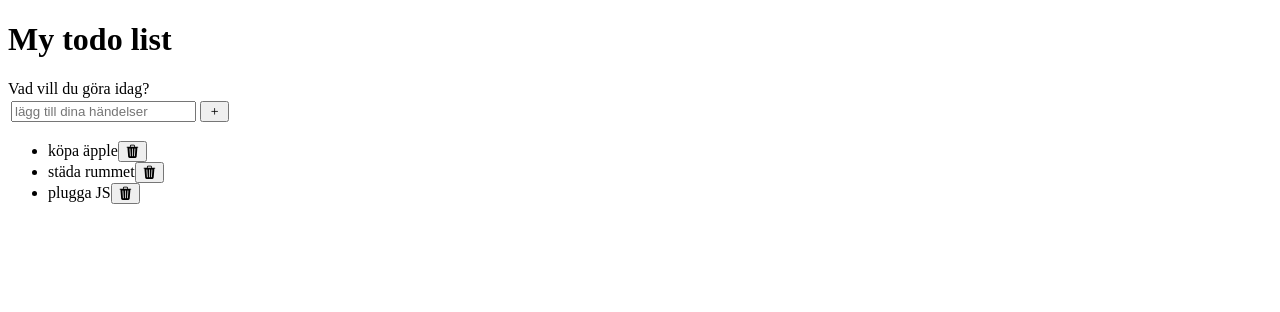
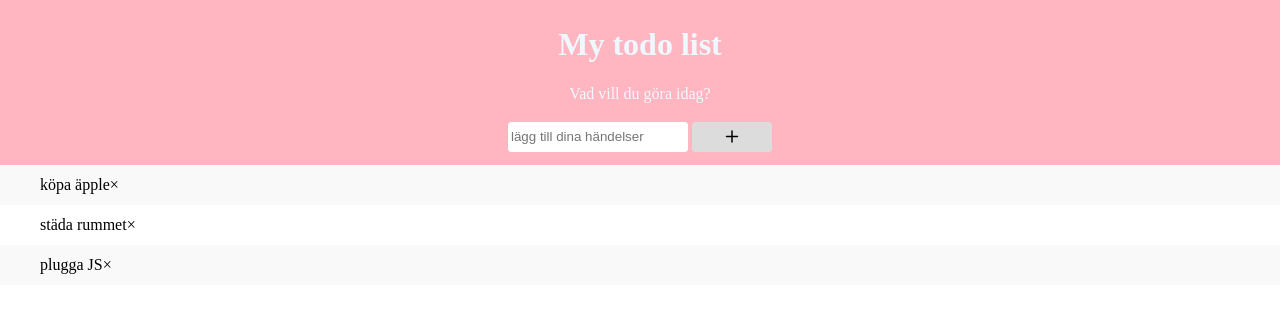
Before and after one commit to 9803yuch/Todo-list, a website built with Parcel: page src/index.html in a window 1280 px wide. Built offline with nearby package versions, Linux system fonts and the light colour scheme.

Commit message:
continue

```diff
--- a/src/index.html
+++ b/src/index.html
@@ -12,11 +12,11 @@
 <body>
     <div class="myhead">
         <h1>My todo list</h1>
-        <span>Vad vill du göra idag?</span>
+        <p>Vad vill du göra idag?</p>
         <table>
         <tr>
             <td><input type="text" id="things" placeholder="lägg till dina händelser"></td>
-            <td><button id="add"><i class="bi bi-plus"></i></button></td>
+            <td><button id="add" onclick="addElement()"><i class="bi bi-plus"></i></button></td>
         </tr>
         </table>
         <ul id="todolist"></ul>
--- a/src/js/main.js
+++ b/src/js/main.js
@@ -1,29 +1,67 @@
-//skapa lista med klass
+//skapa lista med class
 class Todo {
     constructor(todoList)
     {
         this.todoList=todoList;
     }
 }
+
 let todoList1 = new Todo ("köpa äpple");
 let todoList2 = new Todo ("städa rummet");
 let todoList3 = new Todo ("plugga JS");
 
 let todoLists = [todoList1, todoList2, todoList3];
 
-//börja loppa genom listor samt skapa li taggen
+//börja loppa genom samt skapa li-tagg
 for(let i = 0; i < todoLists.length; i ++){
     let ulTag= document.getElementById("todolist");
     let liTag = document.createElement("li");
-    liTag.innerHTML =  todoLists[i].todoList + '<button class="closeButton"><i class="bi bi-trash3-fill"></i></button>';
+    liTag.innerHTML =  todoLists[i].todoList;
     ulTag.appendChild(liTag);
     document.body.appendChild(ulTag);
 }
-// få trash knappen att fungera
-    let close = document.getElementsByClassName("closeButton")
-    for (let i=0;i<close.length;i++){
-        close[i].onclick=function () {
+
+// skapa stäng-knapp för varje listor
+let myList=document.getElementsByTagName("li")
+
+for (let i = 0;i < myList.length; i ++){
+    let span = document.createElement("span");
+    let txt = document.createTextNode("\u00D7");
+
+    span.className ="close";
+    span.appendChild(txt);
+      myList[i].appendChild(span);
+    }
+
+let close=document.getElementsByClassName("close")
+    for (let i = 0; i<  close.length; i ++){
+      close[i].onclick=function () {
         let div=this.parentElement;
         div.style.display="none";
-  }
-}
+      }
+    }
+
+let list = document.querySelector("ul")
+    console.log(list)
+    list.addEventListener('click',function (ev) {
+      if (ev.target.tagName === 'LI')
+    {
+      ev.target.classList.toggle('check')
+    }
+    },false);
+
+//skapa händelser i input
+function addElement(){
+    let things = document.getElementById('things').value;
+    let li = document.createElement('li');
+    let t = document.createTextNode(things);
+      if (things == '')
+      {
+        alert("Du måste fylla i nångonting");
+      }
+      else
+      {
+        list.appendChild(li);
+        li.appendChild(t);
+      }
+    }
--- a/src/scss/main.scss
+++ b/src/scss/main.scss
@@ -0,0 +1,86 @@
+body {
+    margin: 0;
+    padding: 0;
+  }
+
+  *{
+    box-sizing: border-box;
+  }
+
+  .myhead{
+     background-color: lightpink;
+     text-align: center;
+     padding: 5px 0px 10px 0px;
+     color: aliceblue;
+   }
+
+    table{
+    margin: 0 auto;
+  }
+
+  #things{
+    width: 180px;
+    height: 30px;
+    border-radius: 3px;
+    outline: none;
+    border: solid 1px white;
+  }
+
+  #add{
+    display: inline-block;
+    width: 80px;
+    height: 30px;
+    background-color: gainsboro;
+    font-size: 25px;
+    border-radius: 3px;
+    border: solid 1px gainsboro;
+    line-height: 20px;
+  }
+
+  #add:hover{
+    cursor: pointer;
+    background-color:darkgrey ;
+    color: rgb(81, 78, 78);
+  }
+
+  ul{
+    margin: 0px;
+    padding: 0px;
+  }
+
+  ul li{
+    list-style: none;
+    position: relative;
+    padding-left:40px;
+    height: 40px;
+    line-height: 40px;
+  }
+
+  ul li:nth-child(odd) {
+    background-color: #f9f9f9;
+  }
+
+  ul li:hover{
+    cursor: pointer;
+    background-color: #dddddd;
+  }
+
+  ul li.check{
+    background-color: #888888;
+    text-decoration: line-through;
+    color: #f9f9f9;
+  }
+
+  ul li.check::before{
+    content: '';
+    position: absolute;
+    border-color: #fff;
+    border-style: solid;
+    border-width: 0 2px 2px 0;
+    top: 10px;
+    left: 16px;
+
+    transform: rotate(45deg);
+    height: 15px;
+    width: 7px;
+  }
```
